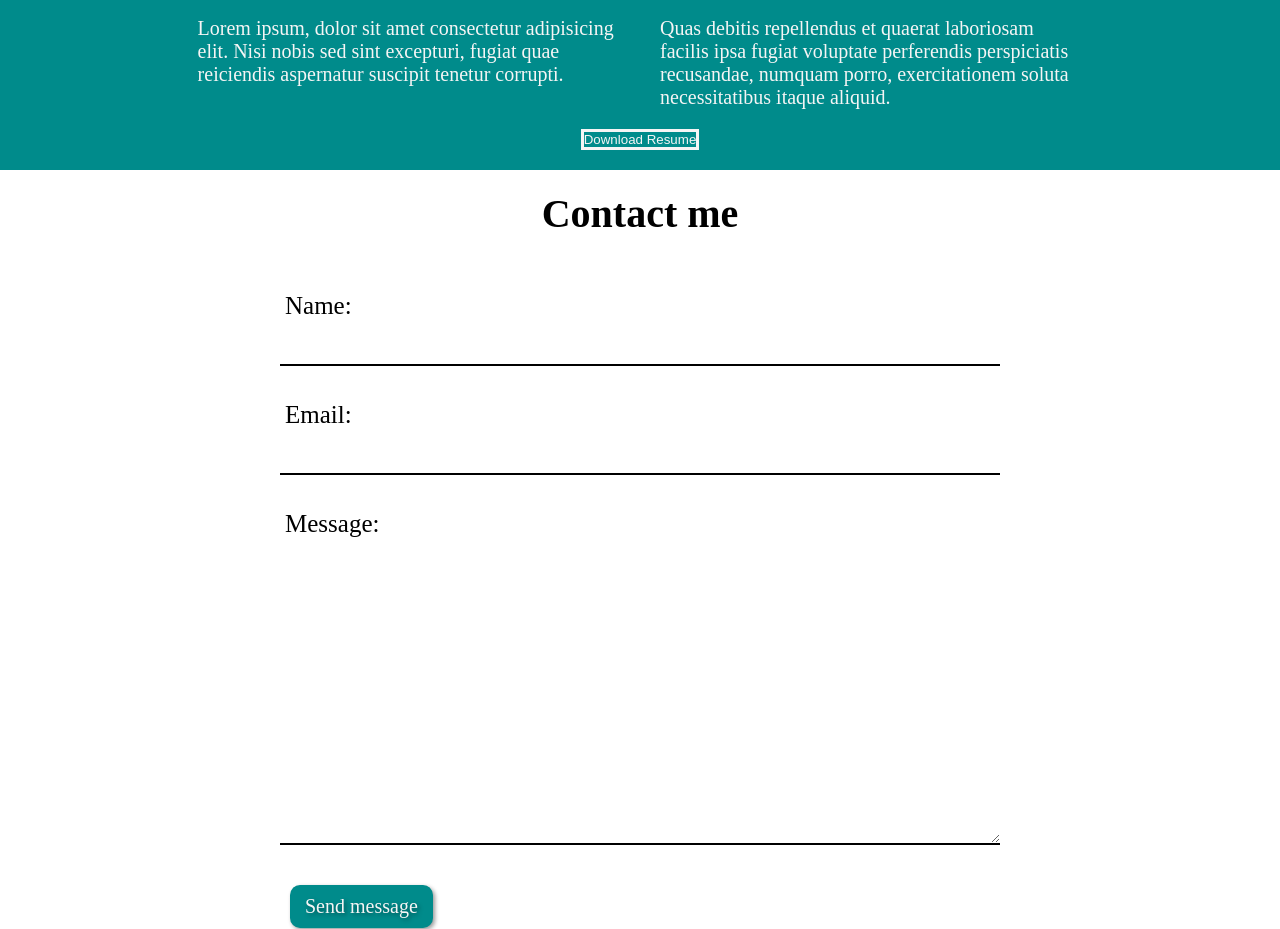
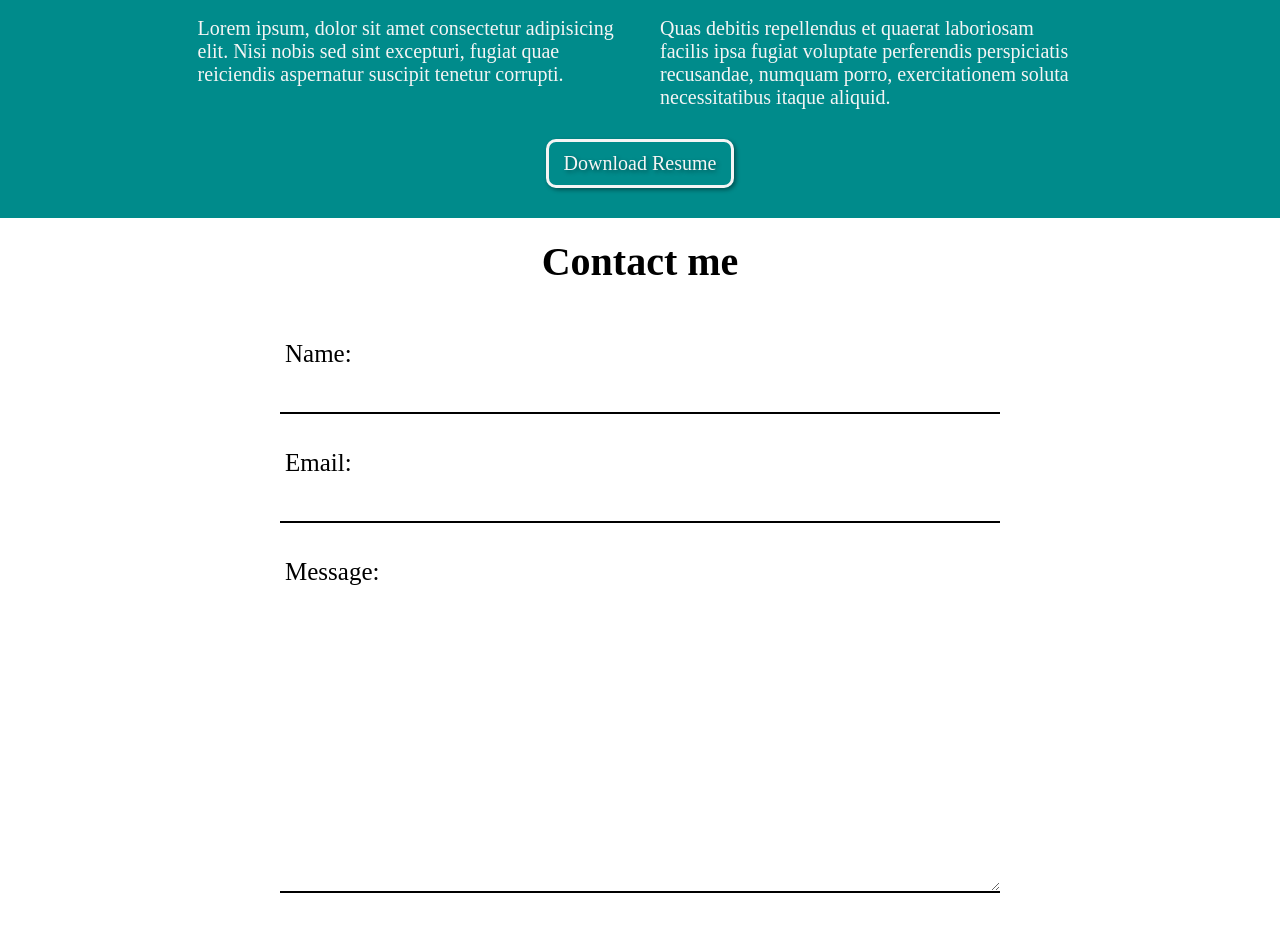
Before and after one commit to zsolt-nagy/portfolio-site-c28, a plain HTML site: page index.html in a window 1280 px wide. Shown: the part 1146-2075 px from the top of the page. Drawn offline with Linux system fonts and the light colour scheme.

Commit message:
Fix: re-add button class to download button

```diff
--- a/index.html
+++ b/index.html
@@ -100,7 +100,7 @@
           </p>
         </div>
 
-        <button class="download-button">Download Resume</button>
+        <button class="download-button button">Download Resume</button>
       </section>
       <section class="contact">
         <h2 class="title">Contact me</h2>
```
